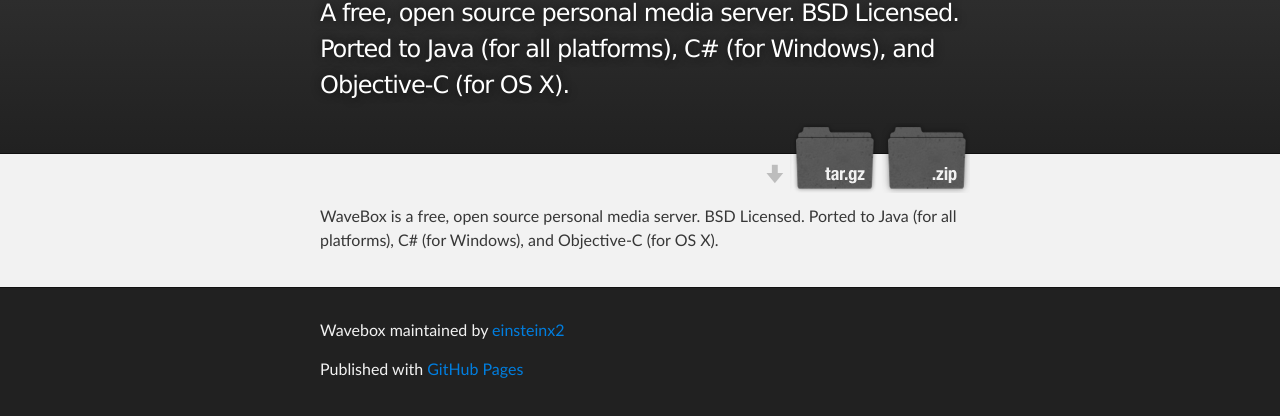
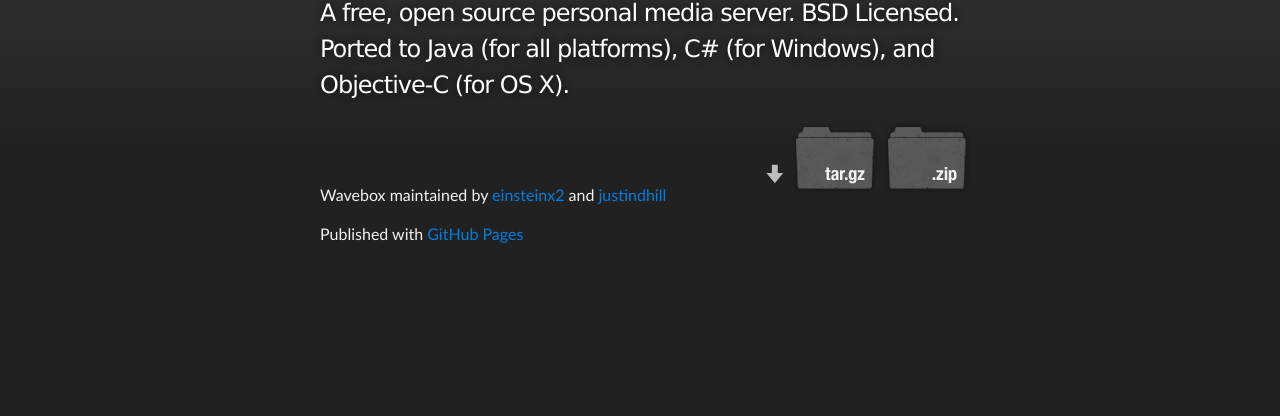
Before and after one commit to einsteinx2/WaveBox, a plain HTML site: page index.html in a window 1280 px wide. Shown: the part 128-544 px from the top of the page. Drawn offline with Linux system fonts and the light colour scheme.

Commit message:
Update gh-pages

```diff
--- a/index.html
+++ b/index.html
@@ -29,16 +29,16 @@
     </div>
 
     <!-- MAIN CONTENT -->
-    <div id="main_content_wrap" class="outer">
+    <!--<div id="main_content_wrap" class="outer">
       <section id="main_content" class="inner">
         <p>WaveBox is a free, open source personal media server. BSD Licensed. Ported to Java (for all platforms), C# (for Windows), and Objective-C (for OS X).</p>
       </section>
-    </div>
+    </div>-->
 
     <!-- FOOTER  -->
     <div id="footer_wrap" class="outer">
       <footer class="inner">
-        <p class="copyright">Wavebox maintained by <a href="https://github.com/einsteinx2">einsteinx2</a></p>
+        <p class="copyright">Wavebox maintained by <a href="https://github.com/einsteinx2">einsteinx2</a> and <a href="https://github.com/justindhill">justindhill</a></p>
         <p>Published with <a href="http://pages.github.com">GitHub Pages</a></p>
       </footer>
     </div>
```
